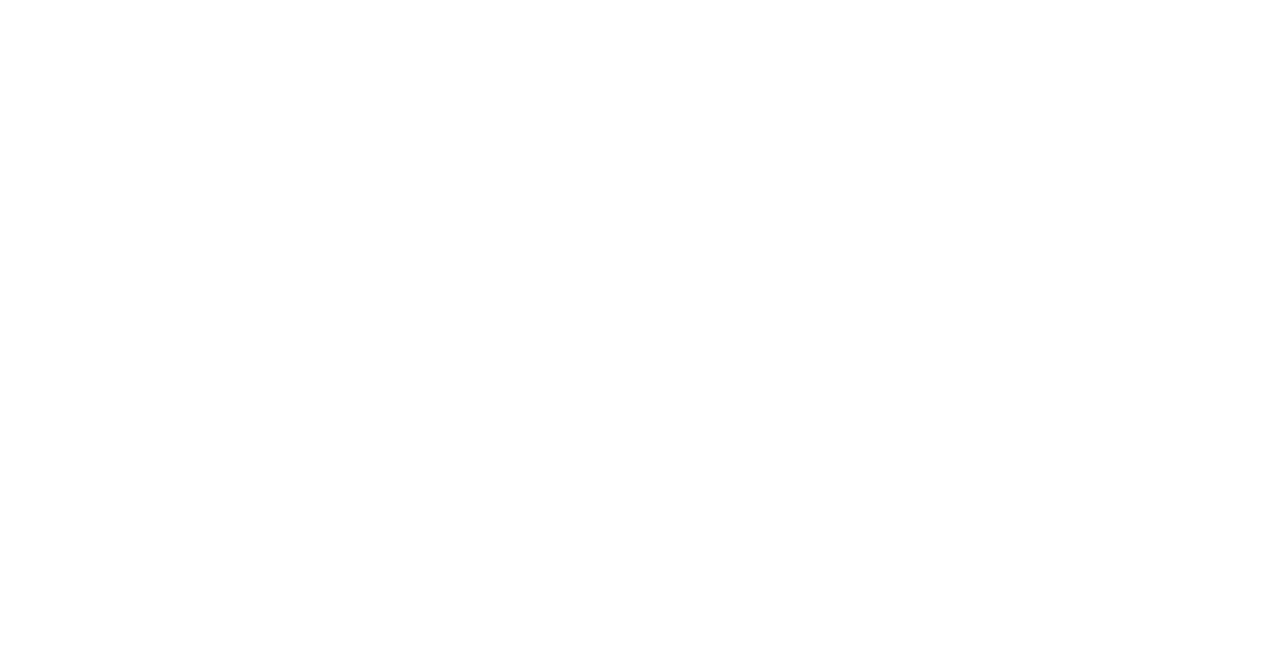
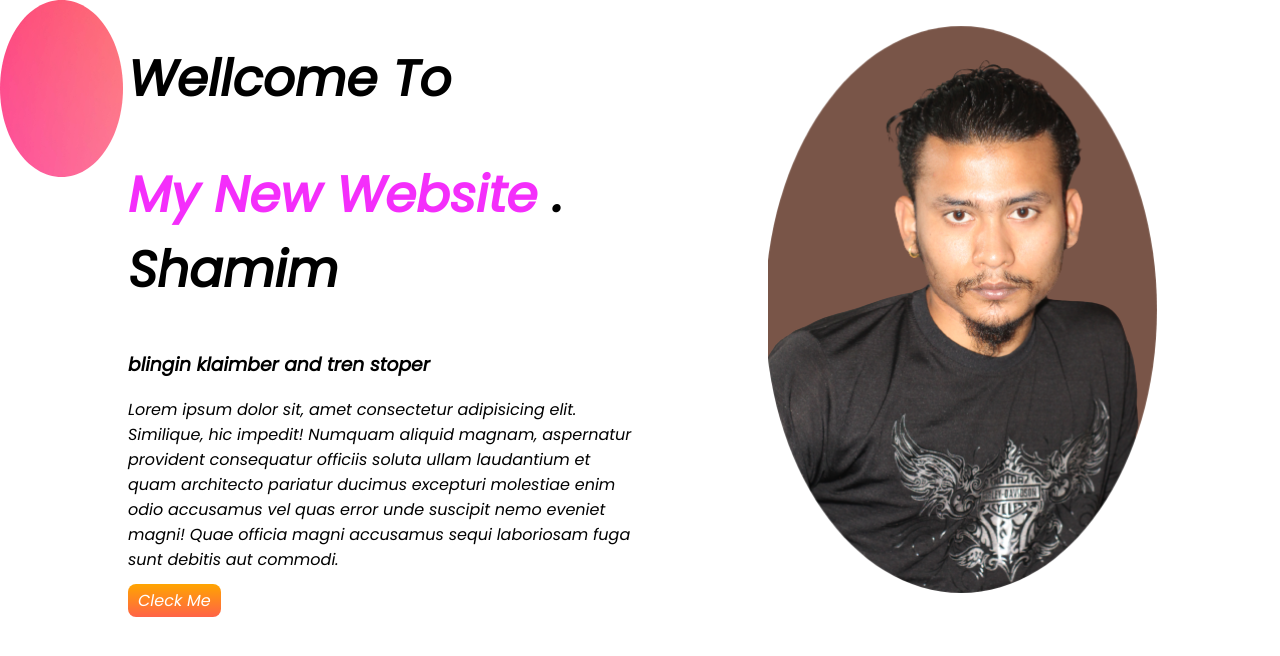
Before and after one commit to shamimkhan11/developer-protfolio, a plain HTML site: page index.html in a window 1280 px wide. Drawn offline with Linux system fonts and the light colour scheme.

Commit message:
top baner added

```diff
--- a/index.html
+++ b/index.html
@@ -1,12 +1,34 @@
 <!DOCTYPE html>
 <html lang="en">
+
 <head>
     <meta charset="UTF-8">
     <meta name="viewport" content="width=device-width, initial-scale=1.0">
     <title>Shamim Protfolio</title>
+    <link rel="preconnect" href="https://fonts.googleapis.com">
+    <link rel="preconnect" href="https://fonts.gstatic.com" crossorigin>
+    <link href="https://fonts.googleapis.com/css2?family=Poppins:ital@1&display=swap" rel="stylesheet">
     <link rel="stylesheet" href="style.css">
 </head>
+
 <body>
+    <section class="top-baner">
+        <div class="half-width">
+            <h1>Wellcome To </h1>
+            <h1> <span class="color">My New Website</span> . Shamim </h1>
+            <h3>blingin klaimber and tren stoper</h3>
+            <p>Lorem ipsum dolor sit, amet consectetur adipisicing elit. Similique, hic impedit! Numquam aliquid magnam,
+                aspernatur provident consequatur officiis soluta ullam laudantium et quam architecto pariatur ducimus
+                excepturi molestiae enim odio accusamus vel quas error unde suscipit nemo eveniet magni! Quae officia
+                magni
+                accusamus sequi laboriosam fuga sunt debitis aut commodi.</p>
+            <a class="link-button" href="https://www.youtube.com/">Cleck Me</a>
+        </div>
+        <div class="half-width">
+            <img src="../developer-protfolio/imge/shamim.png" alt="">
+        </div>
+    </section>
 
 </body>
+
 </html>
--- a/style.css
+++ b/style.css
@@ -0,0 +1,39 @@
+body {
+    font-family: 'Poppins', sans-serif;
+    margin: 0;
+}
+
+h1 {
+    font-size: 50px;
+}
+
+.color {
+    color: rgba(242, 2, 250, 0.829);
+}
+
+section {
+    display: flex;
+}
+
+.half-width {
+    width: 50%;
+    padding-left: 10%;
+}
+
+.half-width img {
+    width: 80%;
+}
+
+.link-button {
+    text-decoration: none;
+    background-image: linear-gradient(orange, tomato);
+    padding: 5px 10px;
+    border-radius: 8px;
+    color: white;
+    font-weight: 400;
+}
+
+.top-baner {
+    background-image: url(../developer-protfolio/imge/IMG_8047-removebg-preview\ \(1\)\ \(1\).png);
+    background-repeat: no-repeat;
+}
```
Also changed, not shown: imge/IMG_8047-removebg-preview (1) (1).png (added), imge/sanim.png (added), imge/shamim.png (added).
